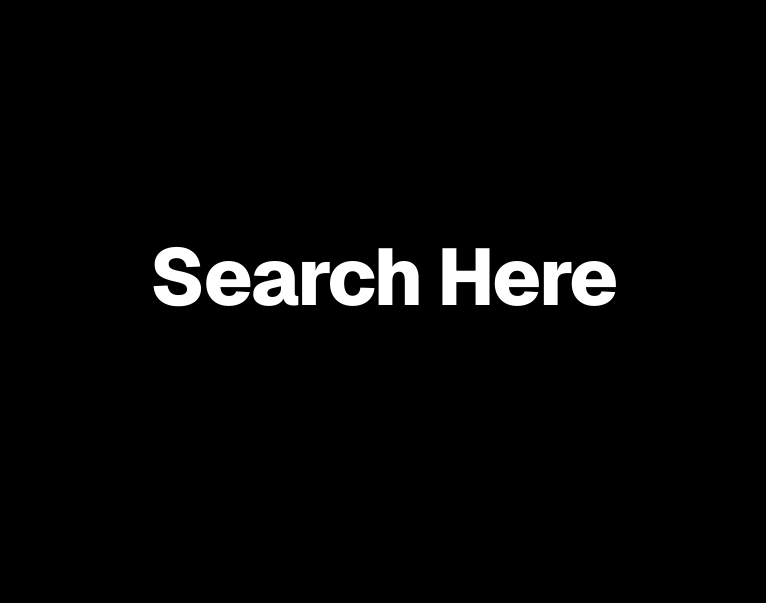
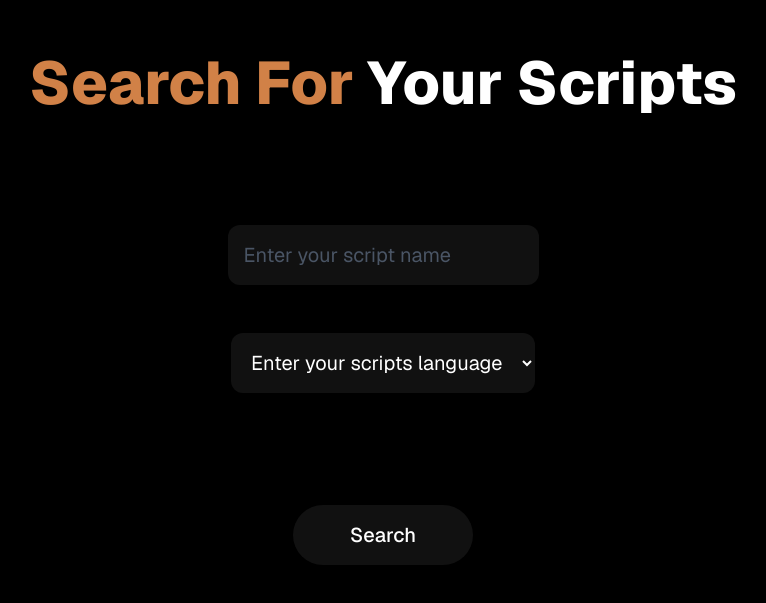
Before and after one commit to nextking12/script-manager, a Next.js app: page /components/search in a window 1280 px wide. Shown: the part 123-726 px from the top of the page, without its empty margins (257-1023 px from the left). Built offline with nearby package versions, Linux system fonts and the light colour scheme.

Commit message:
more work up on search pg add functionality next

```diff
--- a/src/app/components/search/page.tsx
+++ b/src/app/components/search/page.tsx
@@ -1,14 +1,76 @@
+"use client";
 import Link from "next/link";
+import { useState } from "react";
 
-export default function SearchPage() {
+export default function CreatePage() {
+  const [selectedLanguage, setSelectedLanguage] = useState("");
+  const [scriptContent, setScriptContent] = useState("");
+
   return (
     <main className="flex min-h-screen flex-col items-center justify-center bg-background text-foreground">
       <div className="container flex flex-col items-center justify-center gap-12 px-4 py-16">
-        <h1 className="text-5xl font-extrabold tracking-tight text-foreground sm:text-[5rem]">
-          Search <span className="text-[hsl(280,100%,70%)]">Here</span>
-        </h1>
+       <h1 className="text-6xl font-extrabold mb-16 text-center"><span style={{color: 'hsl(25, 60%, 55%)'}}>Search For</span> Your Scripts </h1>
 
+       <div className="space-y-4">
+
+        <input
+          type="text"
+          id="info"
+          name="info"
+          placeholder="Enter your script name"
+          required
+          className="w-full bg-[#111] rounded-xl p-4 text-xl border-0 focus:ring-1 focus:ring-gray-400 placeholder:text-gray-600"
+        />
       </div>
+
+<div className="space-y-4">
+  <select
+    id="language"
+    name="language"
+    required
+    className="w-full bg-[#111] rounded-xl p-4 text-xl border-0 focus:ring-1 focus:ring-gray-400 text-white-600"
+    value={selectedLanguage}
+    onChange={(e) => setSelectedLanguage(e.target.value)}
+  >
+    <option value="" disabled>
+      Enter your scripts language
+    </option>
+    <option value="javascript">JavaScript</option>
+    <option value="python">Python</option>
+    <option value="bash">Bash</option>
+    <option value="powershell">PowerShell</option>
+    <option value="php">PHP</option>
+    <option value="ruby">Ruby</option>
+    <option value="go">Go</option>
+    <option value="rust">Rust</option>
+    <option value="java">Java</option>
+    <option value="csharp">C#</option>
+    <option value="cpp">C++</option>
+    <option value="typescript">TypeScript</option>
+  </select>
+</div>
+
+  <div>
+          <textarea
+            id="message"
+            name="message"
+            value={scriptContent}
+            className="sr-only"
+            required
+          />
+        </div>
+      </div>
+
+      <button
+      type="submit"
+      className="bg-card hover:bg-secondary text-white px-8 py-4 rounded-full text-xl font-medium inline-flex items-center justify-center gap-2 transition-all duration-300 ease-in-out disabled:opacity-50 disabled:hover:bg-gray-200 min-w-[180px] h-[60px] w-full sm:w-auto"
+    >
+       <span>Search</span>
+
+    </button>
+
+
+
     </main>
   );
 }
```
